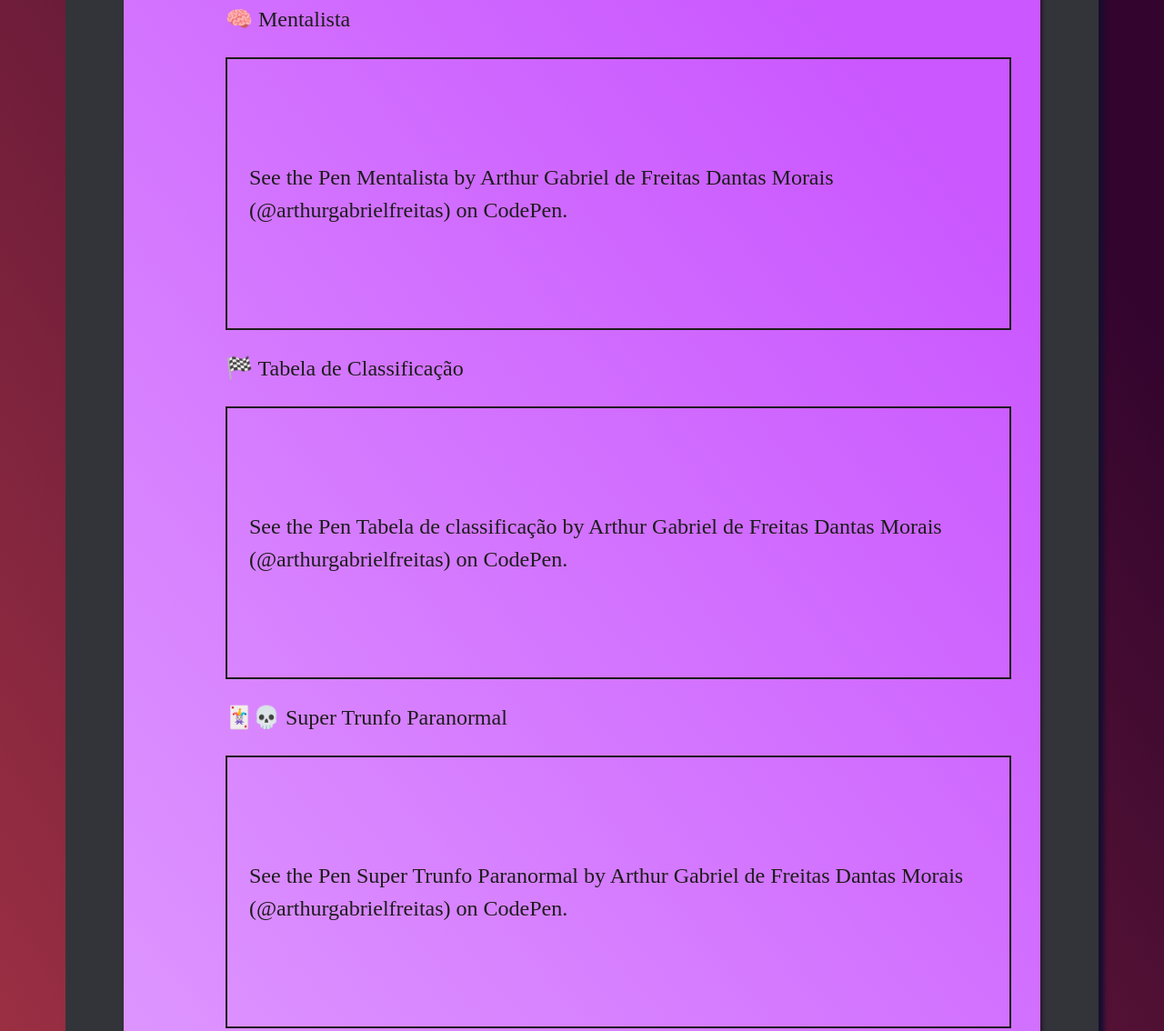
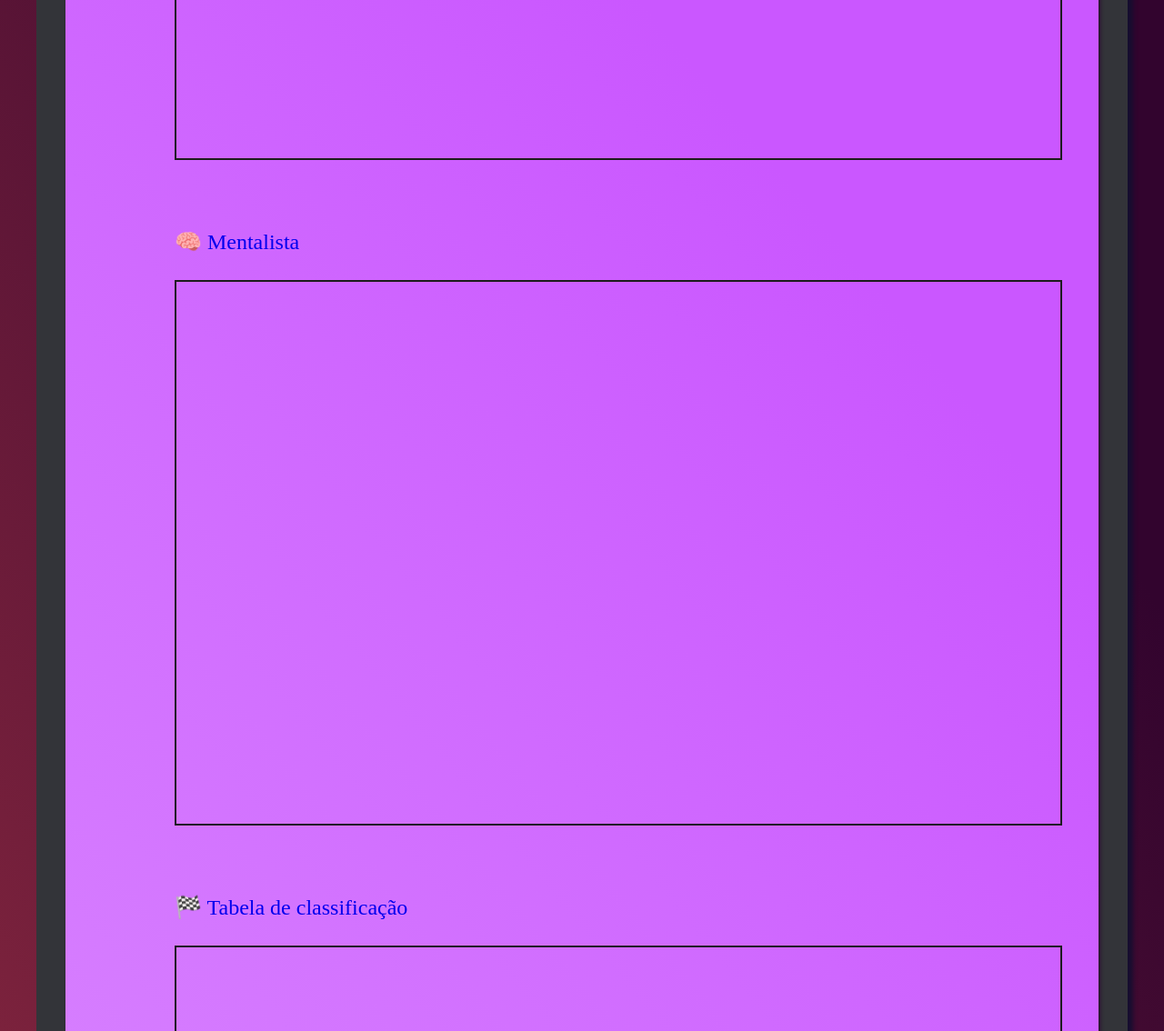
Before and after one commit to ArthurGabrielFreitas/ArthurGabrielFreitas.github.io, a plain HTML site: page index.html in a window 1280 px wide. Shown: the part 858-1992 px from the top of the page at 91% size. Drawn offline with Linux system fonts and the light colour scheme; a script that the page names is missing.

Commit message:
Atualizando projeto
Melhorias no css.
Adicionando link aos projetos do codepen.

```diff
--- a/index.html
+++ b/index.html
@@ -26,38 +26,27 @@
     <main class="projetos">
       <ul class="projetos-titulo">Projetos<ul>
           <li class="projetos-item">
-            <p>🔢 Conversor de moedas</p>
-            <p class="codepen" data-height="300" data-default-tab="html,result" data-slug-hash="podMqWN" data-user="arthurgabrielfreitas" style="height: 300px; box-sizing: border-box; display: flex; align-items: center; justify-content: center; border: 2px solid; margin: 1em 0; padding: 1em;">
-              <span>See the Pen <a href="https://codepen.io/arthurgabrielfreitas/pen/podMqWN">
-                  Conversor de moedas</a> by Arthur Gabriel de Freitas Dantas Morais (<a href="https://codepen.io/arthurgabrielfreitas">@arthurgabrielfreitas</a>)
-                on <a href="https://codepen.io">CodePen</a>.</span>
+            <a href="https://codepen.io/arthurgabrielfreitas/pen/podMqWN">🔢 Conversor de moedas</a><br>
+            <p class="codepen" data-height="600" data-default-tab="html,result" data-slug-hash="podMqWN" data-user="arthurgabrielfreitas"></p>
+            <script async src="https://cpwebassets.codepen.io/assets/embed/ei.js"></script>
+          </li>
+          <li class="projetos-item">
+            <a href="https://codepen.io/arthurgabrielfreitas/pen/mdpbzjP">
+              🧠 Mentalista</a><br>
+            <p class="codepen" data-height="600" data-default-tab="html,result" data-slug-hash="mdpbzjP" data-user="arthurgabrielfreitas"></p>
+            <script async src="https://cpwebassets.codepen.io/assets/embed/ei.js"></script>
+          </li>
+          <li class="projetos-item">
+            <a href="https://codepen.io/arthurgabrielfreitas/pen/eYypKjB">
+              🏁 Tabela de classificação</a><br>
+            <p class="codepen" data-height="500" data-default-tab="html,result" data-slug-hash="eYypKjB" data-user="arthurgabrielfreitas">
             </p>
             <script async src="https://cpwebassets.codepen.io/assets/embed/ei.js"></script>
           </li>
           <li class="projetos-item">
-            <p>🧠 Mentalista</p>
-            <p class="codepen" data-height="300" data-default-tab="html,result" data-slug-hash="mdpbzjP" data-user="arthurgabrielfreitas" style="height: 300px; box-sizing: border-box; display: flex; align-items: center; justify-content: center; border: 2px solid; margin: 1em 0; padding: 1em;">
-              <span>See the Pen <a href="https://codepen.io/arthurgabrielfreitas/pen/mdpbzjP">
-                  Mentalista</a> by Arthur Gabriel de Freitas Dantas Morais (<a href="https://codepen.io/arthurgabrielfreitas">@arthurgabrielfreitas</a>)
-                on <a href="https://codepen.io">CodePen</a>.</span>
-            </p>
-            <script async src="https://cpwebassets.codepen.io/assets/embed/ei.js"></script>
-          </li>
-          <li class="projetos-item">
-            <p>🏁 Tabela de Classificação</p>
-            <p class="codepen" data-height="300" data-default-tab="html,result" data-slug-hash="eYypKjB" data-user="arthurgabrielfreitas" style="height: 300px; box-sizing: border-box; display: flex; align-items: center; justify-content: center; border: 2px solid; margin: 1em 0; padding: 1em;">
-              <span>See the Pen <a href="https://codepen.io/arthurgabrielfreitas/pen/eYypKjB">
-                  Tabela de classificação</a> by Arthur Gabriel de Freitas Dantas Morais (<a href="https://codepen.io/arthurgabrielfreitas">@arthurgabrielfreitas</a>)
-                on <a href="https://codepen.io">CodePen</a>.</span>
-            </p>
-            <script async src="https://cpwebassets.codepen.io/assets/embed/ei.js"></script>
-          </li>
-          <li class="projetos-item">
-            <p>🃏💀 Super Trunfo Paranormal</p>
-            <p class="codepen" data-height="300" data-default-tab="html,result" data-slug-hash="yLpePqX" data-user="arthurgabrielfreitas" style="height: 300px; box-sizing: border-box; display: flex; align-items: center; justify-content: center; border: 2px solid; margin: 1em 0; padding: 1em;">
-              <span>See the Pen <a href="https://codepen.io/arthurgabrielfreitas/pen/yLpePqX">
-                  Super Trunfo Paranormal</a> by Arthur Gabriel de Freitas Dantas Morais (<a href="https://codepen.io/arthurgabrielfreitas">@arthurgabrielfreitas</a>)
-                on <a href="https://codepen.io">CodePen</a>.</span>
+            <a href="https://codepen.io/arthurgabrielfreitas/pen/yLpePqX">
+              🃏💀 Super Trunfo Paranormal</a><br>
+            <p class="codepen" data-height="1000" data-default-tab="html,result" data-slug-hash="yLpePqX" data-user="arthurgabrielfreitas">
             </p>
             <script async src="https://cpwebassets.codepen.io/assets/embed/ei.js"></script>
           </li>
--- a/style.css
+++ b/style.css
@@ -9,10 +9,10 @@ body {
 .container {
   background: #333439;
   color: #F7F7F7;
-  margin: 64px;
+  margin: 32px;
   border-radius: 20px;
   box-shadow: 6px 6px 5px #160e30;
-  padding: 64px;
+  padding: 32px;
 }
 
 .cabecalho {
@@ -62,7 +62,7 @@ body {
   flex-direction: column;
   background: Linear-gradient(230.65deg, #ca57ff 27.26%, #dd94ff 96.03%);
   margin-top: 32px;
-  padding: 32px;
+  padding: 16px;
   border-radius: 20px;
   box-shadow: 2px 2px 4px #290e30;
 }
@@ -80,9 +80,27 @@ body {
   line-height: 36px;
 }
 
+.projetos-item{
+  padding: 24px;
+}
+
+.repositorios-item{
+  padding: 4px;
+}
+
 .projetos-item a, .repositorios-item a{
-  color: #1C1C1C;
   text-decoration: none;
+}
+
+.codepen{
+  height: 600px;
+  box-sizing: border-box;
+  display: flex;
+  align-items: center;
+  justify-content: center;
+  border: 2px solid;
+  margin: 1em 0;
+  padding: 1em;
 }
 
 .light{
```
